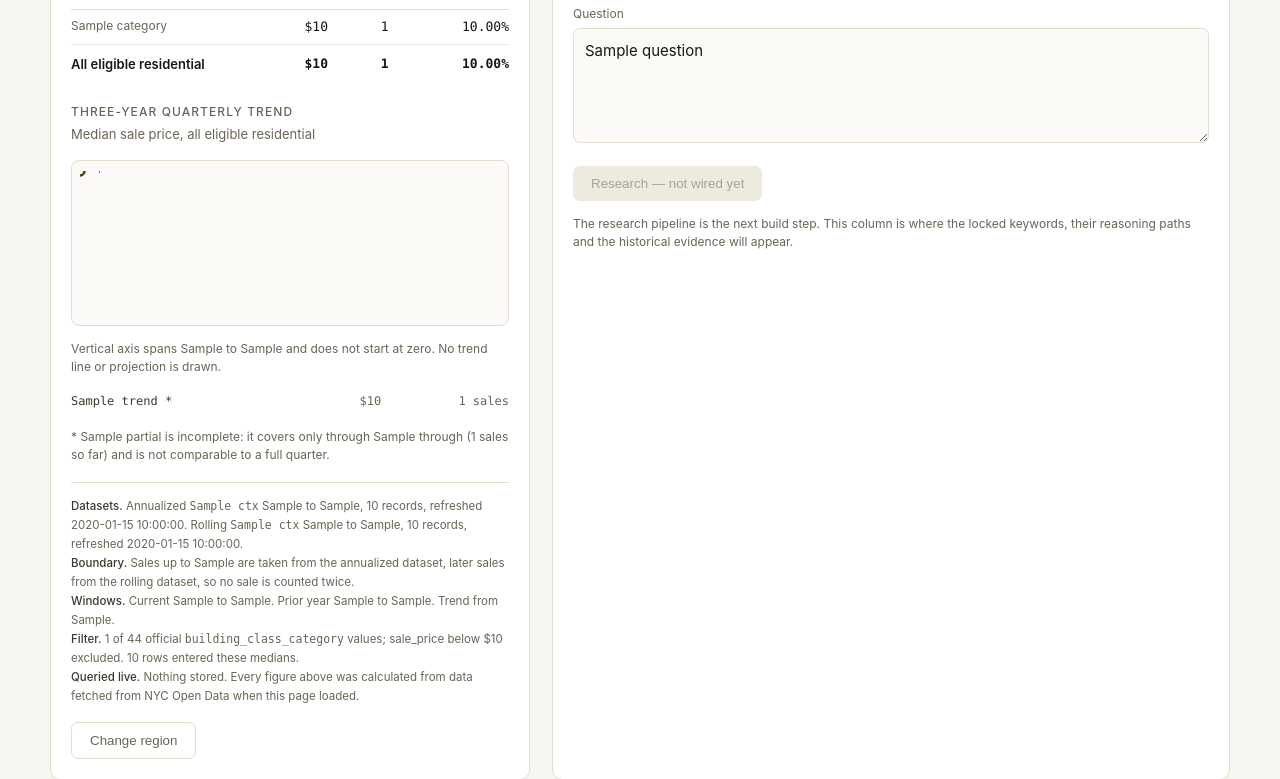
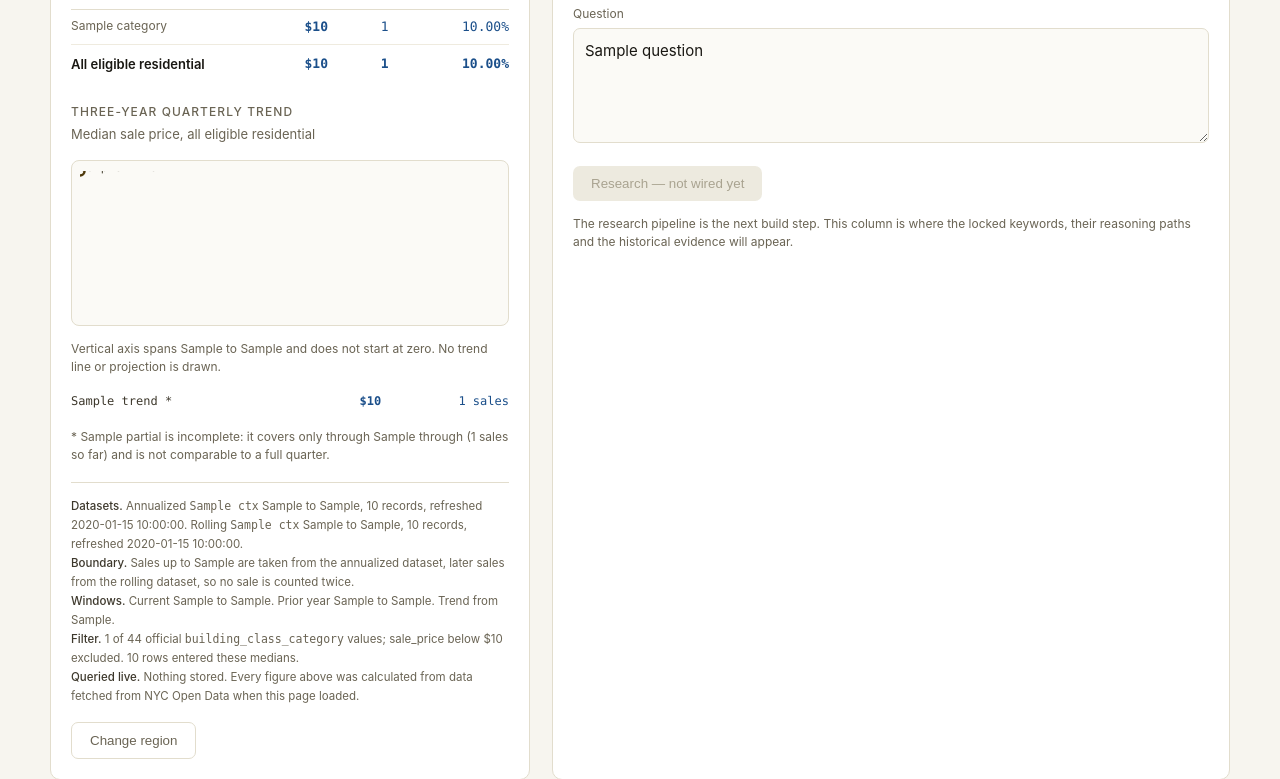
Before and after one commit to codebyyes/before-you-buy-nyc, a Flask app: template templates/index.html in a window 1280 px wide. Shown: the part 261-1040 px from the top of the page. Run offline with Flask 3, Linux system fonts and the light colour scheme; the template is opened without the code that fills it: most values are stand-ins (such as "Sample title", 1, 10 or a date in 2020).

Commit message:
Give every figure one colour, and make the axis labels readable
802 is right and the previous note was wrong. Section 6 forbids colour
that encodes direction, not colour. Every figure now carries the same
blue whichever way it moved: -3.63% and +17.07% are identical in hue, so
the colour says 'this is a number' and never 'this is good news'. The
comment on the token says so, because the tempting edit is to split them.

Median is the headline figure in its row and carries the weight; count
and change sit a level below in the same hue.

Axis labels were too faint and too small to read on a real screen, which
802 marked on a photo of one. 10px to 11.5px, medium weight, darker ink.

Co-Authored-By: Claude Opus 5 <noreply@anthropic.com>
Claude-Session: https://claude.ai/code/session_01KdqDVHVAF9Y7EYpY8Xuwbh

```diff
--- a/templates/index.html
+++ b/templates/index.html
@@ -14,7 +14,12 @@
      almost invisible on purpose. Tonal separation is what makes a reader
      look at the line instead of sliding past it. */
   --chart-bg:#fbfaf6; --chart-grid:#e8e2d1; --chart-line:#4f3a0c;
-  --chart-axis:#6a6454;
+  --chart-axis:#4a4536;
+  /* One colour for every figure, whichever way it moved. Section 6 forbids
+     colour that encodes direction; it does not forbid colour. Making +17%
+     and -3.6% the same blue is what keeps this emphasis and not a verdict.
+     Never give the change column its own hue. */
+  --figure:#1b4f8a;
 }
 body{background:var(--bg);color:var(--ink);
   font:15px/1.55 ui-sans-serif,-apple-system,"Helvetica Neue",sans-serif;
@@ -50,13 +55,16 @@ th{text-align:left;font-size:11px;letter-spacing:.07em;text-transform:uppercase;
   color:var(--mute);font-weight:500;padding:0 0 7px;border-bottom:1px solid var(--line)}
 td{padding:7px 0;border-bottom:1px solid var(--rule);font-size:13px}
 td.num,th.num{text-align:right;padding-left:16px;white-space:nowrap}
+td.num{color:var(--figure)}
+td.num.lead{font-weight:600}
 tr.total td{border-bottom:0;border-top:1px solid var(--line);font-weight:600;padding-top:9px}
+tr.total td.num{color:var(--figure)}
 .cat{color:var(--mute);font-size:12px}
 .chart{margin-top:10px;background:var(--chart-bg);border:1px solid var(--line);
   border-radius:8px;padding:10px 8px 4px}
 .chart svg{display:block;width:100%;height:auto}
 .chart .grid{stroke:var(--chart-grid);stroke-width:1}
-.chart .axis{fill:var(--chart-axis);font-size:10px;
+.chart .axis{fill:var(--chart-axis);font-size:11.5px;font-weight:500;
   font-family:ui-monospace,SFMono-Regular,Menlo,monospace}
 .chart .line{fill:none;stroke:var(--chart-line);stroke-width:2.5;
   stroke-linejoin:round;stroke-linecap:round}
@@ -67,6 +75,8 @@ tr.total td{border-bottom:0;border-top:1px solid var(--line);font-weight:600;pad
 .qt{width:100%;border-collapse:collapse;margin-top:12px}
 .qt td{padding:4px 0;border-bottom:1px solid var(--rule);font-size:12px;color:var(--mute)}
 .qt td.q{color:#3d382c}
+.qt td.num{color:var(--figure)}
+.qt td.num.lead{font-weight:600}
 .qt tr:last-child td{border-bottom:0}
 .note{color:var(--mute);font-size:12px;margin-top:14px;line-height:1.5}
 .prov{margin-top:18px;padding-top:14px;border-top:1px solid var(--line);
@@ -108,14 +118,14 @@ tr.total td{border-bottom:0;border-top:1px solid var(--line);font-weight:600;pad
     {% for c in ctx.classes %}
     <tr>
       <td class="cat">{{ c.category }}</td>
-      <td class="num fixed">{{ c.median|money }}</td>
+      <td class="num lead fixed">{{ c.median|money }}</td>
       <td class="num fixed">{{ c.count|num }}</td>
       <td class="num fixed">{{ c.change|signed }}</td>
     </tr>
     {% endfor %}
     <tr class="total">
       <td>All eligible residential</td>
-      <td class="num fixed">{{ ctx.all_median|money }}</td>
+      <td class="num lead fixed">{{ ctx.all_median|money }}</td>
       <td class="num fixed">{{ ctx.all_count|num }}</td>
       <td class="num fixed">{{ ctx.all_change|signed }}</td>
     </tr>
@@ -169,7 +179,7 @@ tr.total td{border-bottom:0;border-top:1px solid var(--line);font-weight:600;pad
     {% for q in ctx.trend %}
     <tr>
       <td class="q fixed">{{ q.label }}{% if q.partial %} *{% endif %}</td>
-      <td class="num fixed">{{ q.median|money }}</td>
+      <td class="num lead fixed">{{ q.median|money }}</td>
       <td class="num fixed">{{ q.count|num }} sales</td>
     </tr>
     {% endfor %}
```
